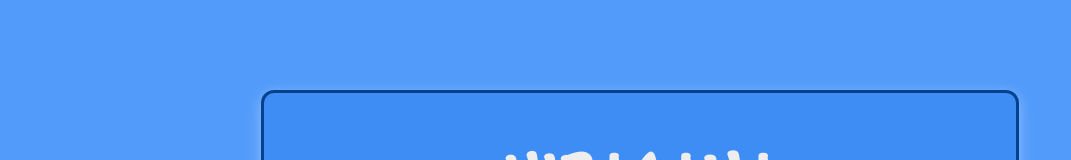
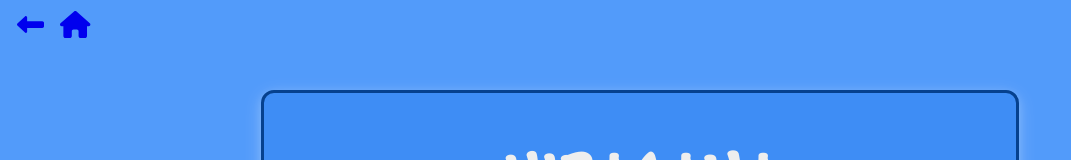
Before and after one commit to PepeKwapien/LearnJapanese, an Angular app: page /hiragana/practice in a window 1280 px wide. Shown: the top 160 px of the page, without its empty margins (0-1071 px from the left). Built offline with nearby package versions, Linux system fonts and the light colour scheme.

Commit message:
Added simple navigation

```diff
--- a/src/app/app.module.ts
+++ b/src/app/app.module.ts
@@ -16,6 +16,7 @@ import { FormsModule } from '@angular/forms';
 import { PracticeModuleComponent } from './components/practice-module/practice-module.component';
 import { PracticeHiraganaPageComponent } from './pages/practice-hiragana-page/practice-hiragana-page.component';
 import { PracticeModuleCharacterComponent } from './components/practice-module-character/practice-module-character.component';
+import { NavigationComponent } from './components/navigation/navigation.component';
 
 @NgModule({
   declarations: [
@@ -31,6 +32,7 @@ import { PracticeModuleCharacterComponent } from './components/practice-module-c
     PracticeModuleComponent,
     PracticeHiraganaPageComponent,
     PracticeModuleCharacterComponent,
+    NavigationComponent,
   ],
   imports: [BrowserModule, AppRoutingModule, FontAwesomeModule, FormsModule],
   providers: [],
--- /dev/null
+++ b/src/app/components/navigation/navigation.component.css
@@ -0,0 +1,20 @@
+div {
+  position: fixed;
+  padding: 0.5em;
+  top: 0;
+  left: 0;
+}
+
+fa-icon {
+  margin: 0 0.3em;
+  font-size: 1.5em;
+}
+
+a:visited {
+  color: var(--primary-color);
+  text-decoration: none;
+}
+
+a:hover {
+  color: var(--contatiner-border-color);
+}
--- /dev/null
+++ b/src/app/components/navigation/navigation.component.html
@@ -0,0 +1,6 @@
+<div>
+  <a [routerLink]="goBackWhere"> <fa-icon [icon]="this.backIcon"> </fa-icon></a>
+  <a routerLink="">
+    <fa-icon [icon]="this.homeIcon"></fa-icon>
+  </a>
+</div>
--- /dev/null
+++ b/src/app/components/navigation/navigation.component.ts
@@ -0,0 +1,19 @@
+import { Component, Input, OnInit } from '@angular/core';
+import { IconDefinition } from '@fortawesome/fontawesome-svg-core';
+import { faHome, faLeftLong } from '@fortawesome/free-solid-svg-icons';
+
+@Component({
+  selector: 'app-navigation',
+  templateUrl: './navigation.component.html',
+  styleUrls: ['./navigation.component.css'],
+})
+export class NavigationComponent implements OnInit {
+  @Input() goBackWhere: string = '';
+
+  public backIcon: IconDefinition = faLeftLong;
+  public homeIcon: IconDefinition = faHome;
+
+  constructor() {}
+
+  ngOnInit(): void {}
+}
--- a/src/app/pages/hiragana-page/hiragana-page.component.html
+++ b/src/app/pages/hiragana-page/hiragana-page.component.html
@@ -1,3 +1,4 @@
+<app-navigation></app-navigation>
 <div class="container">
   <app-syllabary-page
     [syllabary]="syllabary"
--- a/src/app/pages/practice-hiragana-page/practice-hiragana-page.component.html
+++ b/src/app/pages/practice-hiragana-page/practice-hiragana-page.component.html
@@ -1,3 +1,4 @@
+<app-navigation goBackWhere="/hiragana"></app-navigation>
 <div class="container">
   <app-practice-module [syllabary]="hiragana"></app-practice-module>
 </div>
```
